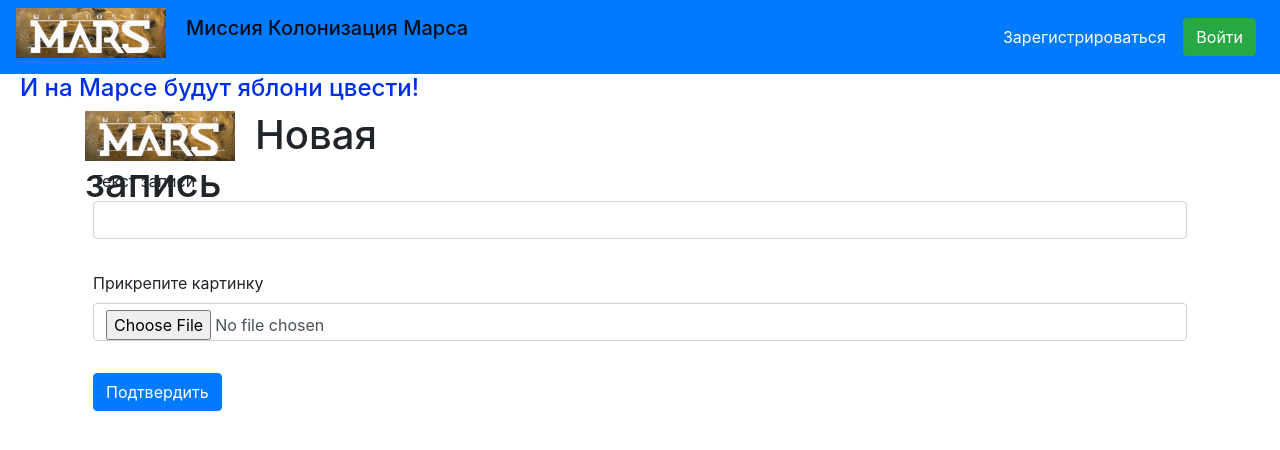
After one commit to IlyaMazaev/yl_web_project_2021, a Flask app: template templates/add_post.html in a window 1280 px wide. The commit adds this page. Shown: the top 450 px of the page. Run offline with Flask 2, Linux system fonts and the light colour scheme; the template is opened without the code that fills it: values that come from a table or form of the project are taken from there, others are empty; some libraries are stand-ins or nearby versions.

Commit message:
формы регистрации, логина, добавления новой записи

```diff
--- /dev/null
+++ b/data/__all_models.py
@@ -0,0 +1,2 @@
+from . import users
+from . import posts
--- a/forms/post_forms.py
+++ b/forms/post_forms.py
@@ -5,7 +5,7 @@
 
 
 class AddNewPostForm(FlaskForm):
-    text = StringField('текст записи', validators=[DataRequired()])
+    text = StringField('Текст записи', validators=[DataRequired()])
     file = FileField('Прикрепите картинку')
 
     submit = SubmitField('Подтвердить')
--- a/main.py
+++ b/main.py
@@ -88,7 +88,7 @@
     return render_template('login.html', title='Авторизация', form=form)
 
 
-@app.route('/addpost', methods=['GET', 'POST'])
+@app.route('/add_post', methods=['GET', 'POST'])
 @login_required
 def add_post():
     # добавление нового поста
--- /dev/null
+++ b/templates/add_post.html
@@ -0,0 +1,28 @@
+{% extends "base.html" %}
+
+{% block content %}
+<h1>Новая запись</h1>
+<form action="" method="post">
+    {{ form.hidden_tag() }}
+    <p>
+        {{ form.text.label }}<br>
+        {{ form.text(class="form-control") }}<br>
+        {% for error in form.text.errors %}
+            <p class="alert alert-danger" role="alert">
+                {{ error }}
+            </p>
+        {% endfor %}
+    </p>
+    <p>
+        {{ form.file.label }}<br>
+        {{ form.file(class="form-control") }}<br>
+        {% for error in form.file.errors %}
+            <p class="alert alert-danger" role="alert">
+                {{ error }}
+            </p>
+        {% endfor %}
+    </p>
+    <p>{{ form.submit(type="submit", class="btn btn-primary") }}</p>
+    {{message}}
+</form>
+{% endblock %}
```
Also changed, not shown: templates/register.html (+0 -9 lines), db/user_data.db (added).
